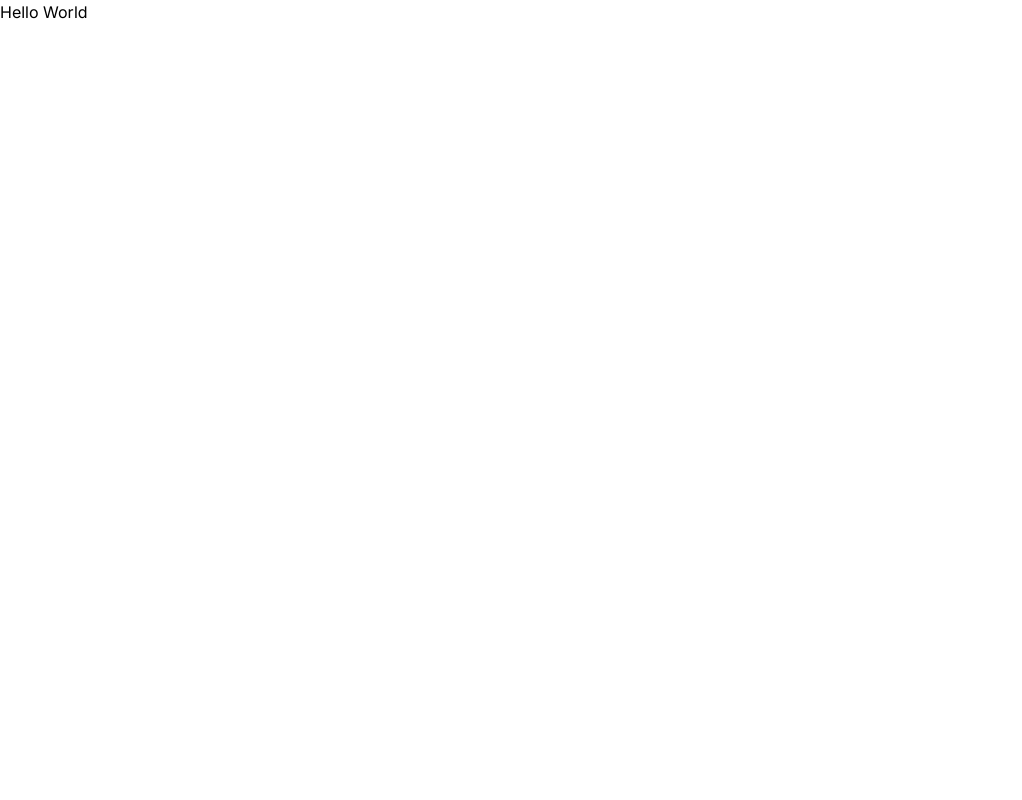
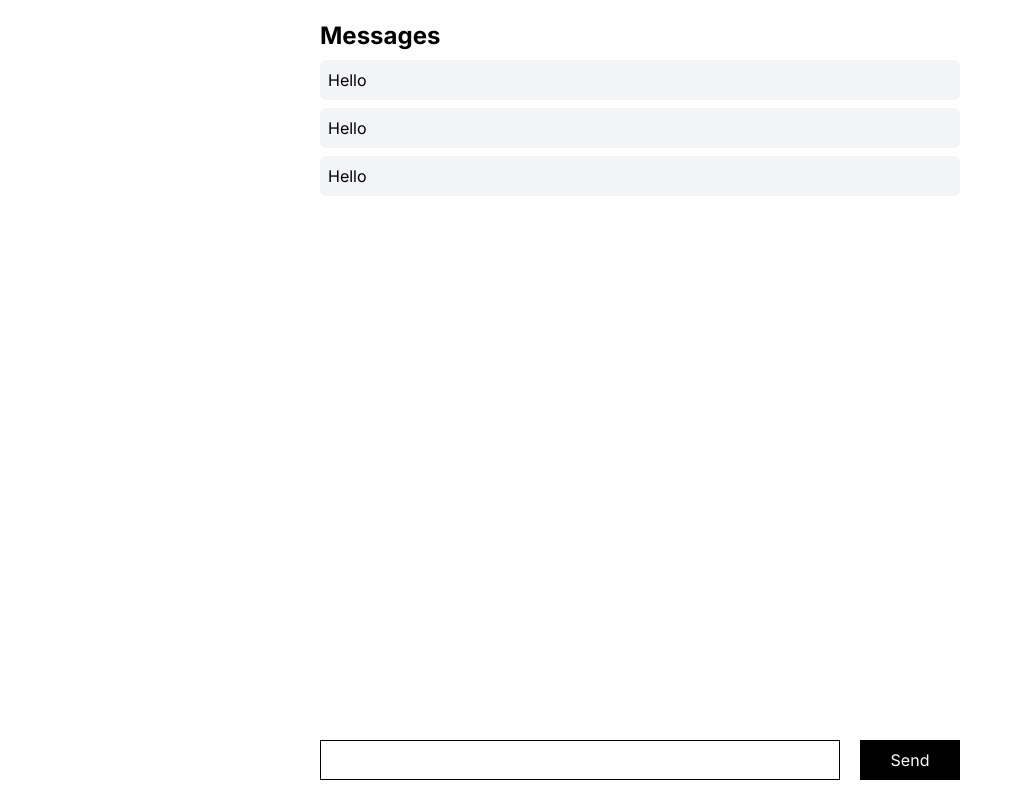
Before and after one commit to LassazVegaz/duel-way, a Next.js app in the folder frontend/: page / in a window 1280 px wide. Shown: the whole page, without its empty margins (0-1022 px from the left). Built offline with nearby package versions, Linux system fonts and the light colour scheme.

Commit message:
basic chat UI

```diff
--- a/frontend/src/app/page.tsx
+++ b/frontend/src/app/page.tsx
@@ -1,3 +1,29 @@
+"use client";
+
+import React from "react";
+
+const Message = (props: React.ComponentProps<"div">) => (
+  <div className="bg-gray-100 p-2 rounded-md" {...props} />
+);
+
 export default function Home() {
-  return <main>Hello World</main>;
+  return (
+    <main className="h-screen py-5 flex justify-center">
+      <div className="max-w-screen-sm w-full px-5 md:px-0 grid content-between">
+        <div>
+          <h2 className="text-2xl font-bold">Messages</h2>
+          <div className="flex flex-col gap-2 mt-2">
+            <Message>Hello</Message>
+            <Message>Hello</Message>
+            <Message>Hello</Message>
+          </div>
+        </div>
+
+        <div className="grid grid-cols-[auto,100px] gap-5">
+          <input type="text" className="border border-black w-full" />
+          <button className="bg-black text-white py-2">Send</button>
+        </div>
+      </div>
+    </main>
+  );
 }
```
